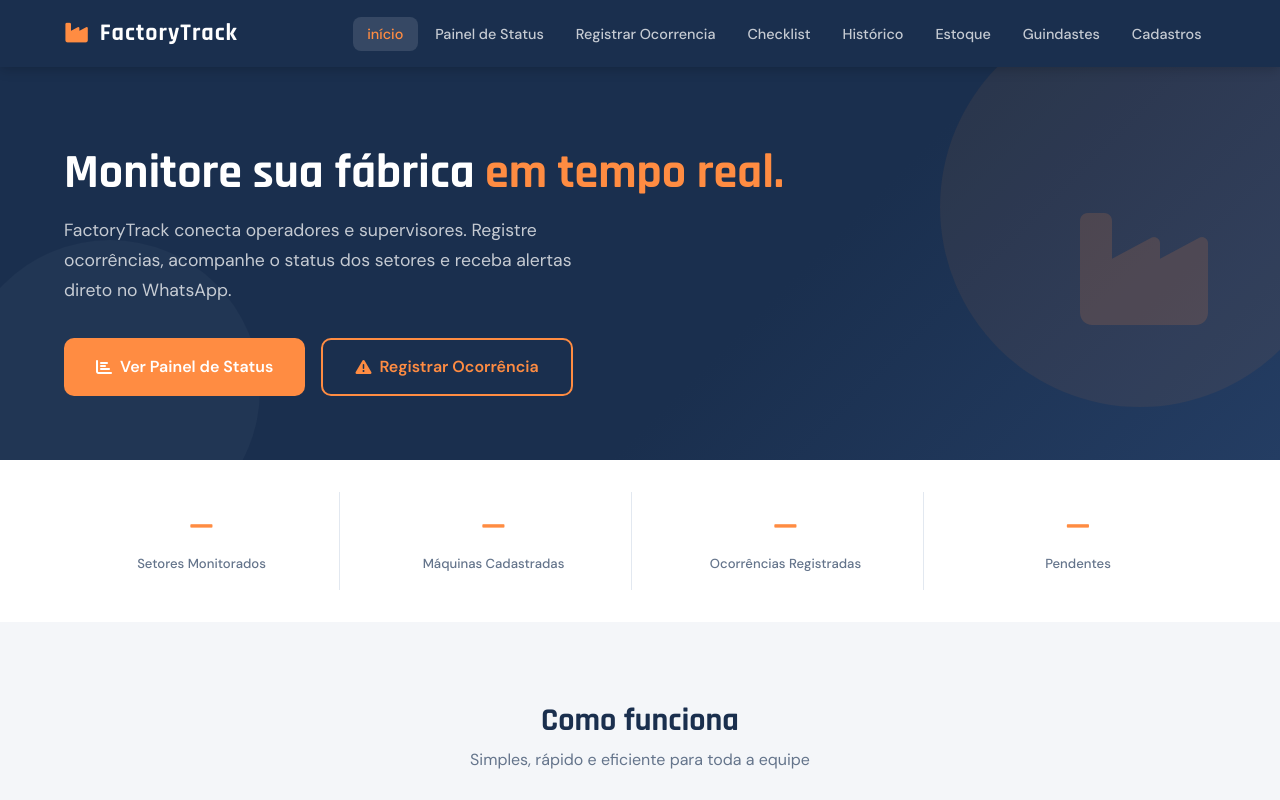
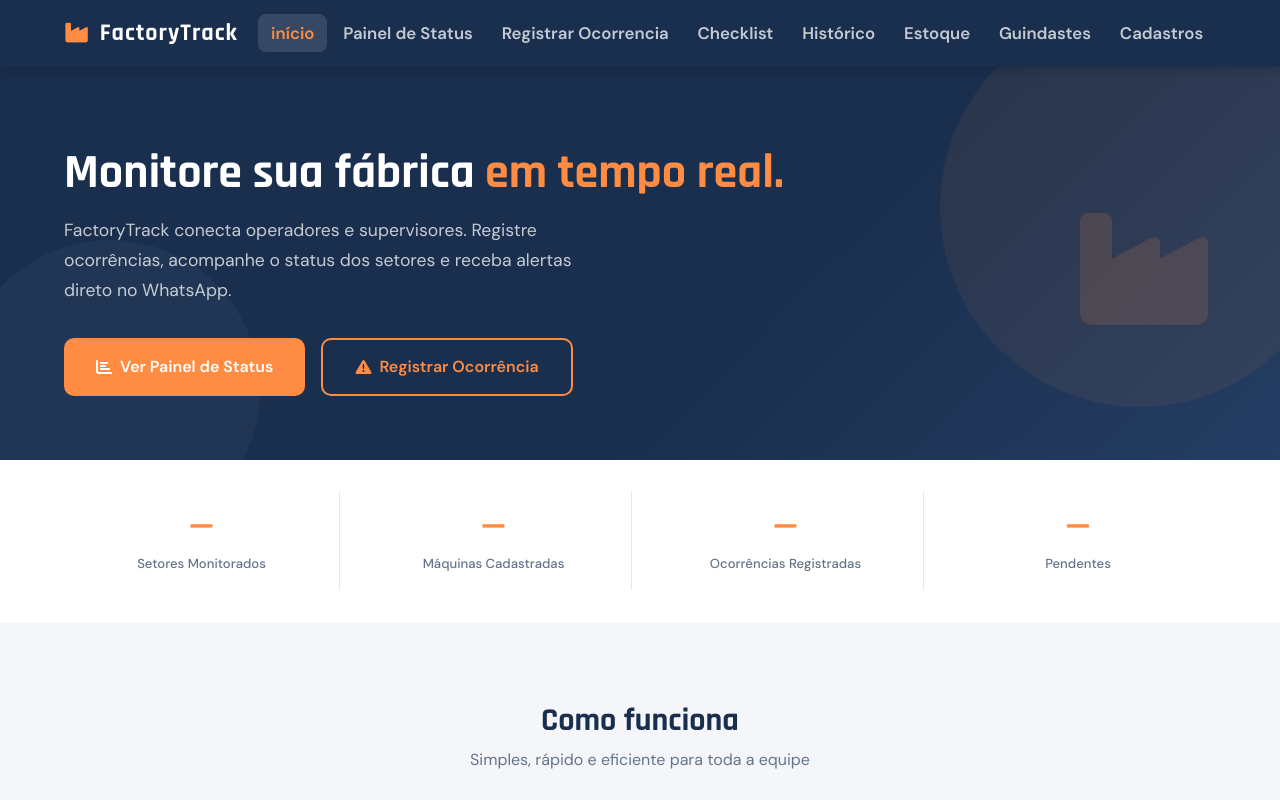
Before and after one commit to cauaoalmeida-png/TCC-2, a plain HTML site: page pages/Inicio.html in a window 1280 px wide. Shown: the top 800 px of the page. Drawn offline with Linux system fonts and the light colour scheme; no server answers.

Commit message:
atualizado 2.0

```diff
--- a/css/header.css
+++ b/css/header.css
@@ -36,10 +36,10 @@
 
 .nav-link {
   color: rgba(255,255,255,0.75);
-  padding: 0.5rem 0.9rem;
+  padding: 0.5rem 0.8rem;
   border-radius: 8px;
-  font-size: 0.9rem;
-  font-weight: 500;
+  font-size: 1.05rem;
+  font-weight: 600;
   transition: all 0.2s;
   white-space: nowrap;
 }
@@ -70,7 +70,7 @@
   transition: all 0.3s;
 }
 
-@media (max-width: 900px) {
+@media (max-width: 1100px) {
   .menu-toggle { display: flex; }
 
   .nav {
```
